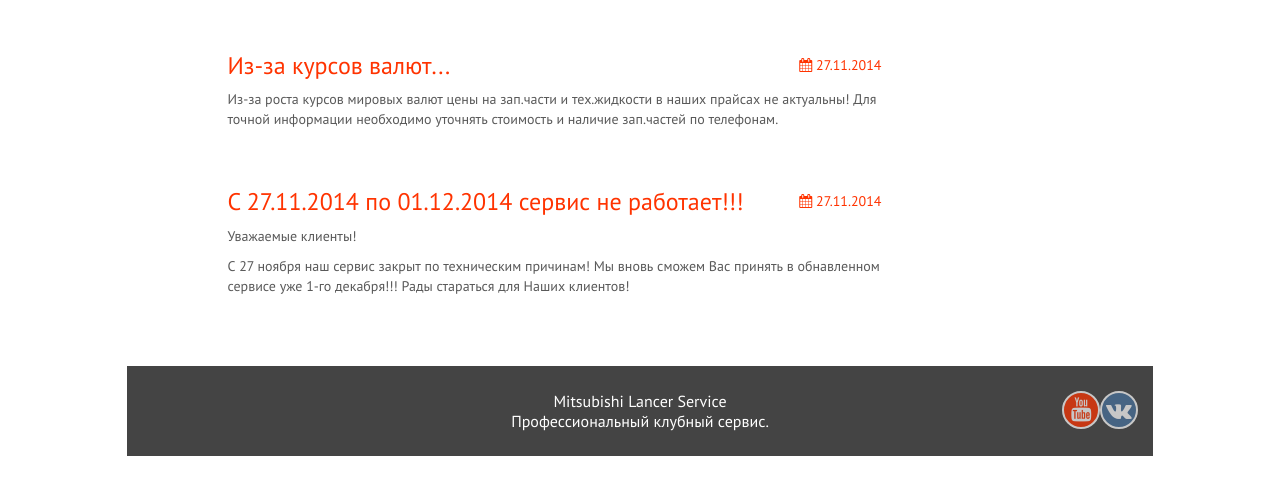
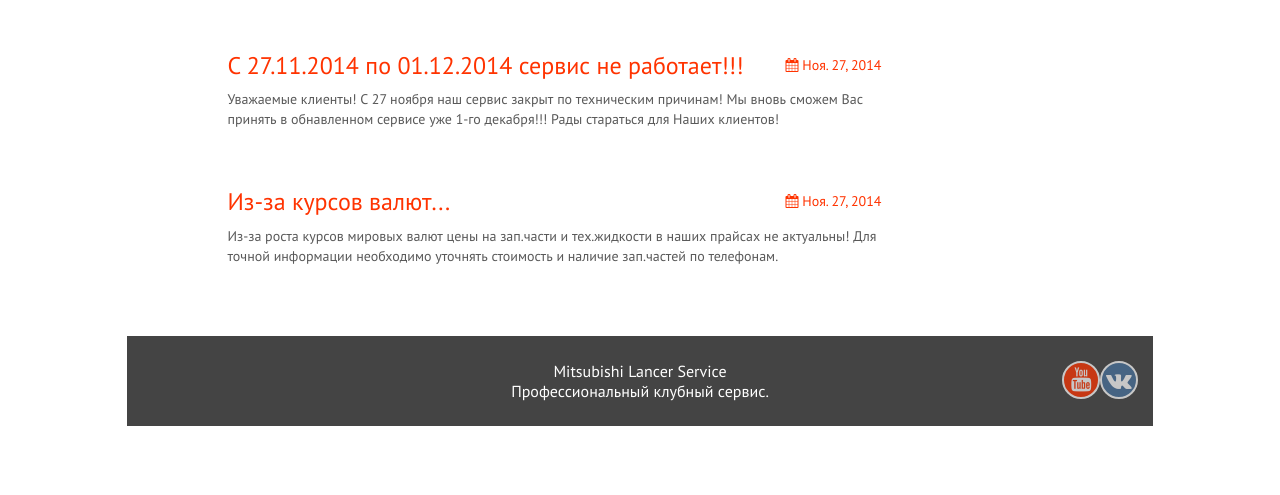
Before and after one commit to mmasterenko/lancer, a Django app: page /news/ in a window 1280 px wide. Shown: the part 206-701 px from the top of the page. Run offline with Django 3.2, Linux system fonts and the light colour scheme; data comes from the database, SQL or seed files in the repository; data that the repository does not hold is empty; some libraries are stand-ins or nearby versions; some web fonts are replaced.

Commit message:
news fix

```diff
--- a/lancerApp/admin.py
+++ b/lancerApp/admin.py
@@ -31,6 +31,7 @@ class GeneralInfoAdmin(admin.ModelAdmin):
 
 
 class NewsAdmin(admin.ModelAdmin):
+    date_hierarchy = 'date'
     fieldsets = [
         (None, {'fields': ('header', 'text', 'date')}),
         (u'для SEO', {
@@ -38,7 +39,7 @@ class NewsAdmin(admin.ModelAdmin):
             'classes': ('collapse', 'wide')
         })
     ]
-    list_display = ('header', 'date', 'url')
+    list_display = ('header', 'date')
 
 
 class CarAdmin(admin.ModelAdmin):
--- a/lancerApp/models.py
+++ b/lancerApp/models.py
@@ -69,7 +69,7 @@ class News(SEOFieldsMixin, models.Model):
     class Meta:
         verbose_name = u'новость'
         verbose_name_plural = u'новости'
-        ordering = ('id',)
+        ordering = ('-date', '-id')
 
     def __unicode__(self):
         return self.header
--- a/lancerApp/templates/lancerApp/news.html
+++ b/lancerApp/templates/lancerApp/news.html
@@ -7,34 +7,38 @@
     <section id="news">
         <div class="container-fluid">
             <div class="row">
-                <div class="col-md-8 col-md-offset-1 article-col">
-                    <h3 class="clearfix">
-                        <span class="h3">Из-за курсов валют...</span>
-                        <span class="date"><i class="fa fa-calendar"></i> 27.11.2014</span>
-                    </h3>
-                    <div class="full-text">
-                        <p>Из-за роста курсов мировых валют цены на зап.части и тех.жидкости
-                            в наших прайсах не актуальны! Для точной информации необходимо
-                            уточнять стоимость и наличие зап.частей по телефонам.
-                        </p>
+                {% for newsItem in news %}
+
+                    <div class="col-sm-8 col-sm-offset-1 article-col">
+                        <h3 class="clearfix">
+                            <span class="h3">{{ newsItem.header }}</span>
+                            <span class="date"><i class="fa fa-calendar"></i> {{ newsItem.date }}</span>
+                        </h3>
+                        <div class="full-text">
+                            <p>
+                                {% autoescape off %}
+                                    {{ newsItem.text }}
+                                {% endautoescape %}
+                            </p>
+                        </div>
                     </div>
-                </div>
-                <div class="col-md-8 col-md-offset-1 article-col">
-                    <h3 class="clearfix">
-                        <span class="h3">C 27.11.2014 по 01.12.2014 сервис не работает!!!</span>
-                        <span class="date"><i class="fa fa-calendar"></i> 27.11.2014</span>
-                    </h3>
-                    <div class="full-text">
-                        <p>
-                            Уважаемые клиенты!
-                        </p>
-                        <p>
-                            С 27 ноября наш сервис закрыт по техническим причинам!
-                            Мы вновь сможем Вас принять в обнавленном сервисе уже 1-го декабря!!!
-                            Рады стараться для Наших клиентов!
-                        </p>
-                    </div>
-                </div>
+
+                {% empty %}
+
+                    <style>
+                        #not_found {
+                            margin: 130px auto;
+                            text-align: center;
+                            font-size: 32px;
+                            position: relative;
+                            color: #aaaaaa;
+                            font-family: 'PT Sans', sans-serif;
+                        }
+                    </style>
+
+                    <div id="not_found">Новостей пока нет</div>
+
+                {% endfor %}
             </div>
         </div>
     </section>
--- a/lancerApp/views.py
+++ b/lancerApp/views.py
@@ -38,7 +38,8 @@ def map_page(req):
 
 
 def news(req):
-    return render(req, 'lancerApp/news.html')
+    context = {'news': News.objects.all()}
+    return render(req, 'lancerApp/news.html', context=context)
 
 
 def contact(request):
```
